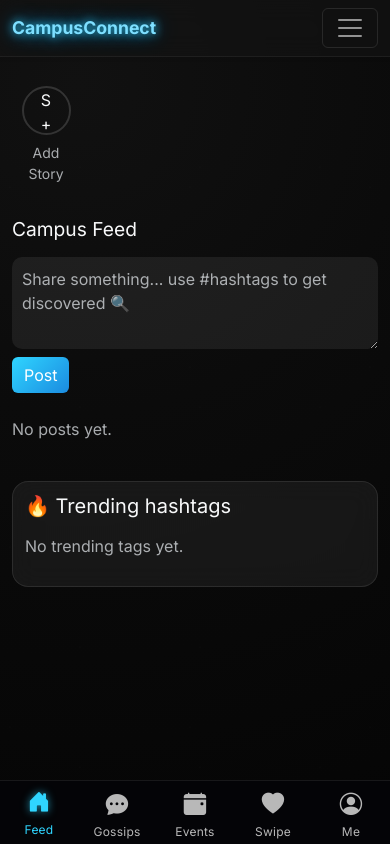
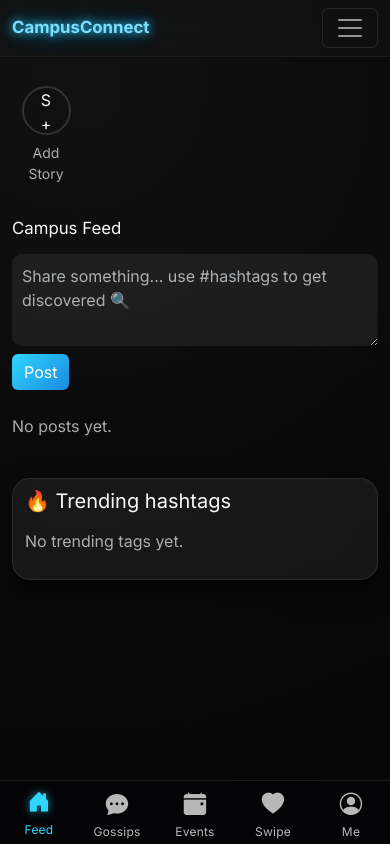
Before and after one commit to namanjasoria41/campusconnect, a Flask app: page / in a window 390 px wide. Run offline with Flask 3, Linux system fonts and the light colour scheme; the visitor is signed in with stand-in values (Sample User, id 1); data that the repository does not hold is empty.

Commit message:
Update style.css

```diff
--- a/app/static/css/style.css
+++ b/app/static/css/style.css
@@ -357,3 +357,45 @@ body::before {
         padding-bottom: 24px;
     }
 }
+
+/* =========================================
+   FINAL MOBILE POLISH
+   ========================================= */
+
+/* 1) Clean top navbar on mobile (because bottom bar is main nav) */
+@media (max-width: 768px) {
+    /* Hide nav links, keep brand + toggler */
+    .glass-nav .navbar-nav {
+        display: none;
+    }
+
+    .navbar-brand {
+        font-size: 1.05rem;
+    }
+}
+
+/* 2) Make cards tighter and more "app-like" on small screens */
+@media (max-width: 768px) {
+    .glass-card,
+    .card.glass-card {
+        padding: 10px 12px;
+        border-radius: 18px;
+        margin-bottom: 12px;
+        box-shadow: 0 12px 26px rgba(0, 0, 0, 0.6);
+    }
+
+    h2, h3 {
+        font-size: 1.05rem;
+    }
+
+    .story-strip {
+        margin-bottom: 10px;
+    }
+}
+
+/* 3) Desktop: keep normal site behaviour */
+@media (min-width: 992px) {
+    .main-container {
+        padding-bottom: 24px;  /* already in your file, okay if repeated */
+    }
+}
```
